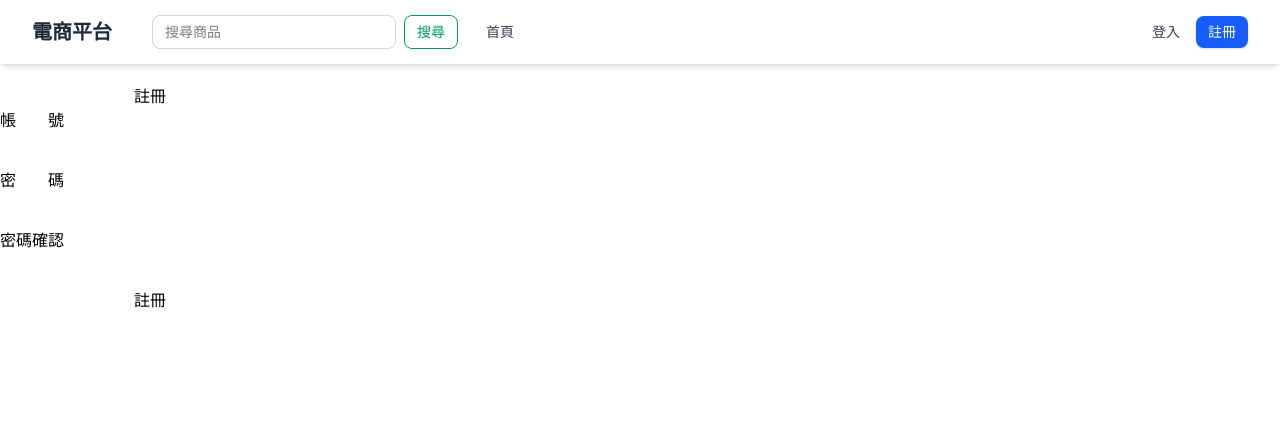
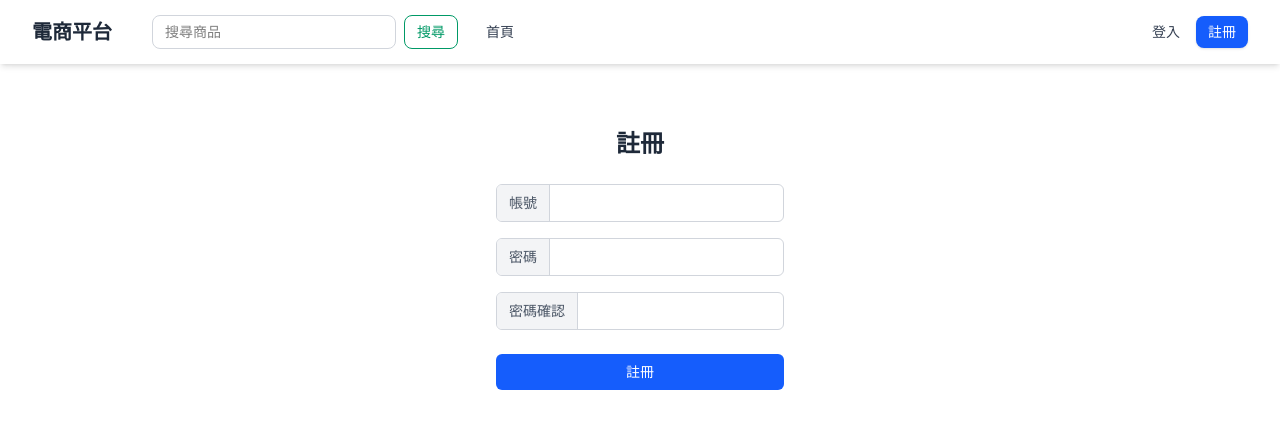
Before and after one commit to danny841114/ShoppingPlatform-Vue, a Vue app: page /member/register in a window 1280 px wide. Shown: the top 428 px of the page. Built offline with nearby package versions, Linux system fonts and the light colour scheme; no server answers.

Commit message:
modify register and login pages by tailwind

```diff
--- a/src/views/Index.vue
+++ b/src/views/Index.vue
@@ -187,17 +187,4 @@ watch(
 );
 </script>
 
-<style scoped>
-/* 限制多行文字截斷 (...) 的通用 CSS */
-.line-clamp-1 {
-  display: -webkit-box;
-  -webkit-line-clamp: 1;
-  -webkit-box-orient: vertical;
-  overflow: hidden;
-}
-.line-clamp-2 {
-  display: -webkit-box;
-  -webkit-line-clamp: 2;
-  -webkit-box-orient: vertical;
-  overflow: hidden;
-}</style>
+<style scoped></style>
--- a/src/views/member/Login.vue
+++ b/src/views/member/Login.vue
@@ -1,40 +1,37 @@
 <template>
-  <div
-    class="container mt-5 justify-content-center align-items-center"
-    style="width: 300px"
-  >
-    <h3 class="text-center">登入</h3>
-    <div>
-      <form @submit.prevent="handleLogin">
-        <div class="input-group mb-3">
-          <label class="input-group-text" for="account">帳號</label>
-          <input
-            id="account"
-            type="text"
-            class="form-control"
-            aria-label="account"
-            v-model="account"
-            required
-          />
-        </div>
+  <div class="mx-auto mt-12 w-80 p-4">
+    <h3 class="mb-6 text-center text-2xl font-bold text-gray-800">登入</h3>
+    <form @submit.prevent="handleLogin" class="space-y-4">
+      <!-- 帳號輸入框組合 -->
+      <div
+        class="flex overflow-hidden rounded-md border border-gray-300 focus-within:border-blue-500 focus-within:ring-1 focus-within:ring-blue-500">
+        <label for="account"
+          class="flex items-center whitespace-nowrap bg-gray-100 px-3 text-sm text-gray-600 border-r border-gray-300">
+          帳號
+        </label>
+        <input id="account" type="text" class="w-full px-3 py-2 text-sm text-gray-800 outline-none" v-model="account"
+          required />
+      </div>
 
-        <div class="input-group mb-3">
-          <label class="input-group-text" for="password">密碼</label>
-          <input
-            id="password"
-            type="password"
-            class="form-control"
-            aria-label="account"
-            v-model="password"
-            required
-          />
-        </div>
+      <!-- 密碼輸入框組合 -->
+      <div
+        class="flex overflow-hidden rounded-md border border-gray-300 focus-within:border-blue-500 focus-within:ring-1 focus-within:ring-blue-500">
+        <label for="password"
+          class="flex items-center whitespace-nowrap bg-gray-100 px-3 text-sm text-gray-600 border-r border-gray-300">
+          密碼
+        </label>
+        <input id="password" type="password" class="w-full px-3 py-2 text-sm text-gray-800 outline-none"
+          v-model="password" required />
+      </div>
 
-        <div class="text-center">
-          <button type="submit" class="btn btn-primary">登入</button>
-        </div>
-      </form>
-    </div>
+      <!-- 登入按鈕 -->
+      <div class="text-center pt-2">
+        <button type="submit"
+          class="w-full rounded-md bg-blue-600 px-4 py-2 text-sm font-medium text-white transition-colors hover:bg-blue-700 focus:outline-none focus:ring-2 focus:ring-blue-500 focus:ring-offset-2">
+          登入
+        </button>
+      </div>
+    </form>
   </div>
 </template>
 
@@ -77,7 +74,7 @@ const handleLogin = async () => {
 
     router.replace("/index");
   } catch (error) {
-    errorMsg.value = error.response.data.message;
+    errorMsg.value = error.response?.data?.message || "登入失敗，請稍後再試";
     await Swal.fire({
       title: "登入失敗",
       icon: "error",
@@ -88,4 +85,4 @@ const handleLogin = async () => {
 };
 </script>
 
-<style></style>
+<style scoped></style>
--- a/src/views/member/Register.vue
+++ b/src/views/member/Register.vue
@@ -1,59 +1,61 @@
 <template>
-  <div
-    class="container mt-5 justify-content-center align-items-center"
-    style="width: 300px"
-  >
-    <h3 class="text-center">註冊</h3>
-    <form @submit.prevent="handleSubmit">
-      <div class="input-group mb-3">
-        <label class="input-group-text" for="account">帳　　號</label>
-        <input
-          type="text"
-          class="form-control"
-          v-model="account"
-          id="account"
-          required
-          @blur="accountTouched = true"
-        />
+  <div class="mx-auto mt-12 w-80 p-4">
+    <h3 class="mb-6 text-center text-2xl font-bold text-gray-800">註冊</h3>
+    <form @submit.prevent="handleSubmit" class="space-y-4">
+      <!-- 帳號輸入框組合 -->
+      <div>
+        <div
+          class="flex overflow-hidden rounded-md border border-gray-300 focus-within:border-blue-500 focus-within:ring-1 focus-within:ring-blue-500">
+          <label for="account"
+            class="flex items-center whitespace-nowrap bg-gray-100 px-3 text-sm text-gray-600 border-r border-gray-300">
+            帳號
+          </label>
+          <input id="account" type="text" class="w-full px-3 py-2 text-sm text-gray-800 outline-none" v-model="account"
+            required @blur="accountTouched = true" />
+        </div>
+        <p v-if="accountError" class="mt-1 text-xs text-red-500 text-center">
+          {{ accountError }}
+        </p>
       </div>
 
-      <div class="input-group mb-3">
-        <label class="input-group-text" for="password">密　　碼</label>
-        <input
-          type="password"
-          class="form-control"
-          v-model="password"
-          id="password"
-          required
-          @blur="passwordTouched = true"
-        />
+      <!-- 密碼輸入框組合 -->
+      <div>
+        <div
+          class="flex overflow-hidden rounded-md border border-gray-300 focus-within:border-blue-500 focus-within:ring-1 focus-within:ring-blue-500">
+          <label for="password"
+            class="flex items-center whitespace-nowrap bg-gray-100 px-3 text-sm text-gray-600 border-r border-gray-300">
+            密碼
+          </label>
+          <input id="password" type="password" class="w-full px-3 py-2 text-sm text-gray-800 outline-none"
+            v-model="password" required @blur="passwordTouched = true" />
+        </div>
+        <p v-if="passwordError" class="mt-1 text-xs text-red-500 text-center">
+          {{ passwordError }}
+        </p>
       </div>
 
-      <div class="input-group mb-3">
-        <label class="input-group-text" for="passwordConfirm">密碼確認</label>
-        <input
-          type="password"
-          class="form-control"
-          v-model="passwordConfirm"
-          id="passwordConfirm"
-          required
-          @blur="passwordConfirmTouched = true"
-        />
+      <!-- 密碼確認輸入框組合 -->
+      <div>
+        <div
+          class="flex overflow-hidden rounded-md border border-gray-300 focus-within:border-blue-500 focus-within:ring-1 focus-within:ring-blue-500">
+          <label for="passwordConfirm"
+            class="flex items-center whitespace-nowrap bg-gray-100 px-3 text-sm text-gray-600 border-r border-gray-300">
+            密碼確認
+          </label>
+          <input id="passwordConfirm" type="password" class="w-full px-3 py-2 text-sm text-gray-800 outline-none"
+            v-model="passwordConfirm" required @blur="passwordConfirmTouched = true" />
+        </div>
+        <p v-if="passwordConfirmError" class="mt-1 text-xs text-red-500 text-center">
+          {{ passwordConfirmError }}
+        </p>
       </div>
 
-      <div class="text-center">
-        <button type="submit" class="btn btn-primary">註冊</button>
-      </div>
-
-      <div class="mb-3 text-danger text-center">&nbsp;</div>
-      <div class="mb-3 text-danger text-center" v-if="accountError">
-        {{ accountError }}
-      </div>
-      <div class="mb-3 text-danger text-center" v-if="passwordError">
-        {{ passwordError }}
-      </div>
-      <div class="mb-3 text-danger text-center" v-if="passwordConfirmError">
-        {{ passwordConfirmError }}
+      <!-- 註冊按鈕 -->
+      <div class="text-center pt-2">
+        <button type="submit"
+          class="w-full rounded-md bg-blue-600 px-4 py-2 text-sm font-medium text-white transition-colors hover:bg-blue-700 focus:outline-none focus:ring-2 focus:ring-blue-500 focus:ring-offset-2">
+          註冊
+        </button>
       </div>
     </form>
   </div>
@@ -104,6 +106,10 @@ const passwordConfirmError = computed(() => {
 });
 
 const handleSubmit = async () => {
+  accountTouched.value = true;
+  passwordTouched.value = true;
+  passwordConfirmTouched.value = true;
+
   if (accountError.value || passwordError.value || passwordConfirmError.value) {
     console.error("註冊失敗", "帳號或密碼格式有誤");
     Swal.fire({
@@ -132,9 +138,10 @@ const handleSubmit = async () => {
     router.push("/");
   } catch (error) {
     console.error("註冊失敗", error);
+    const errorMessage = error.response?.data?.error || "註冊失敗，請稍後再試";
     Swal.fire({
       title: "註冊失敗",
-      text: error.response?.data?.error,
+      text: errorMessage,
       icon: "error",
       confirmButtonText: "確定",
     });
@@ -142,4 +149,4 @@ const handleSubmit = async () => {
 };
 </script>
 
-<style></style>
+<style scoped></style>
```
